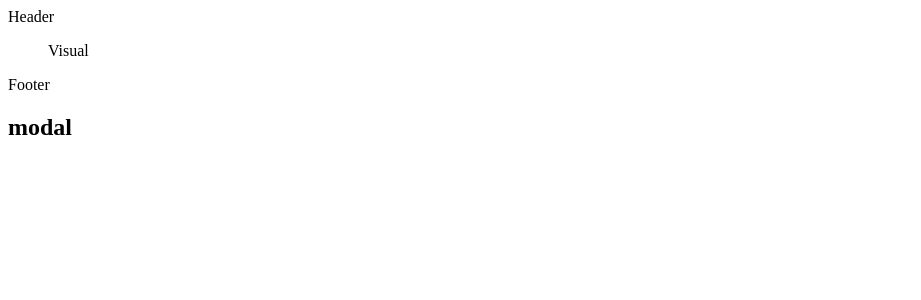
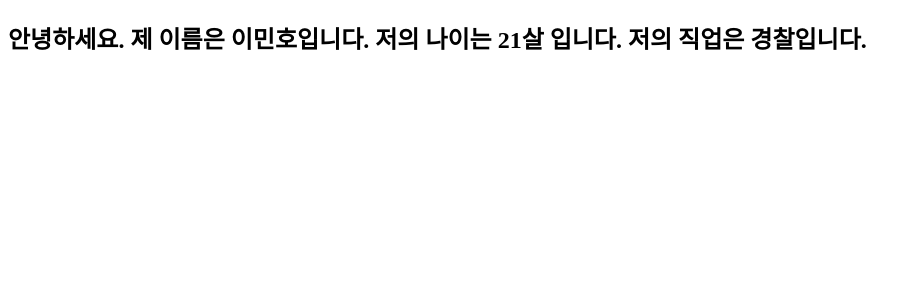
Before and after one commit to 2Joopiter/first-react, a React (Create React App) app: page / in a window 1280 px wide. Shown: the top 300 px of the page, without its empty margins (0-921 px from the left). Built offline with nearby package versions, Linux system fonts and the light colour scheme.

Commit message:
JSX 안쪽에서 {}를 통해 연산 가능한 내용 정리

```diff
--- a/src/App.jsx
+++ b/src/App.jsx
@@ -1,22 +1,26 @@
-import { Footer, Header } from './components/common/Layout'; // 하나의 파일 안에 여러개의 컴포넌트
-import Modal from './components/common/Modal';
-import Visual from './components/main/Visual';
+export default function App() {
+	// 번수, 함수를 반영하게 넣어줄 수 있음
+	const name = ['홍길동', '김영희', '이민호'];
+	const age = '21';
+	const job = '경찰';
+	const cl_Name = 'wrap';
 
-export default function App() {
+	/*
+		JSX문 안쪽에 {}로 가능한 연산이 제한적
+		1. 변수 치환
+		2. 조건문 (3항연산자, &&연산자)
+		3. 반복문 (map)
+	*/
+
 	return (
+		// 스크립트 주석 가능
 		<>
-			<Header />
-			<Visual />
-			<Footer />
-			<Modal />
+			{/* JSX문 안쪽에서는 주석도 연산이 필요하기 때문에 중괄호 처리 */}
+			<section className={cl_Name}>
+				<h1>
+					안녕하세요. 제 이름은 {name[2]}입니다. 저의 나이는 {age}살 입니다. 저의 직업은 {job}입니다.
+				</h1>
+			</section>
 		</>
 	);
 }
-
-/*
-export default 컴포넌트 함수
-: 하나의 파일에서 하나의 컴포넌트 함수를 리턴(내보낼 때)할 때 사용
-
-export 컴포넌트 함수
-: 하나의 파일에서 여러개의 컴포넌트 함수를 등록해서 선별적으로 내보낼 때 사용
-*/
--- a/src/components/common/Footer.jsx
+++ /dev/null
@@ -1,3 +0,0 @@
-export default function Footer() {
-	return <footer>Footer</footer>;
-}
--- a/src/components/common/Header.jsx
+++ /dev/null
@@ -1,3 +0,0 @@
-export default function Header() {
-	return <header>Header</header>;
-}
--- a/src/components/common/Layout.jsx
+++ /dev/null
@@ -1,7 +0,0 @@
-export function Header() {
-	return <header>Header</header>;
-}
-
-export function Footer() {
-	return <footer>Footer</footer>;
-}
--- a/src/components/common/Modal.jsx
+++ /dev/null
@@ -1,18 +0,0 @@
-/*
-const Modal = () => {
-	return (
-		<aside>
-			<h1>modal</h1>
-		</aside>
-	);
-};
-*/
-
-const Modal = () => (
-	<aside>
-		<h1>modal</h1>
-	</aside>
-);
-// 화살표 함수에서 return문은 중괄호와 리턴을 생략 가능
-
-export default Modal;
--- a/src/components/main/Visual.jsx
+++ /dev/null
@@ -1,3 +0,0 @@
-export default function Visual() {
-	return <figure>Visual</figure>;
-}
```
